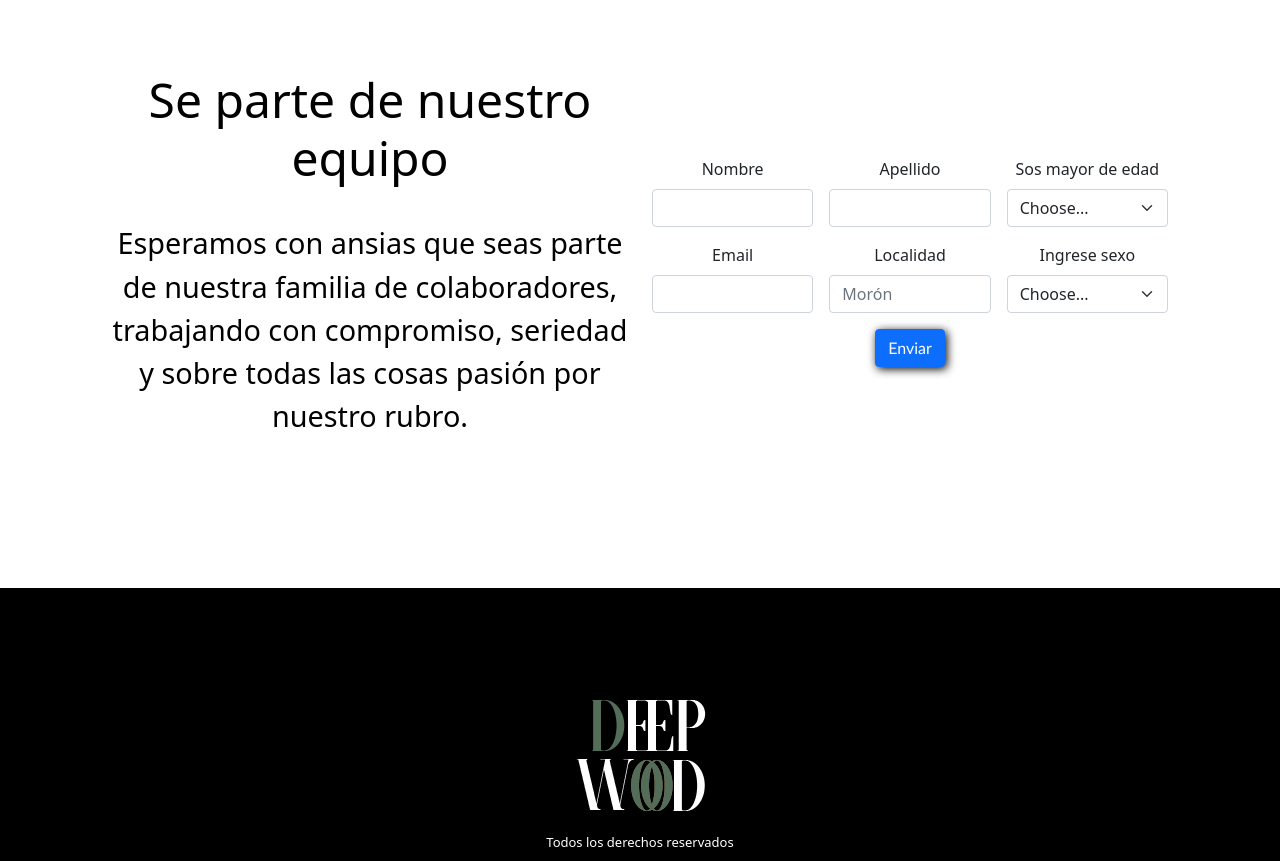
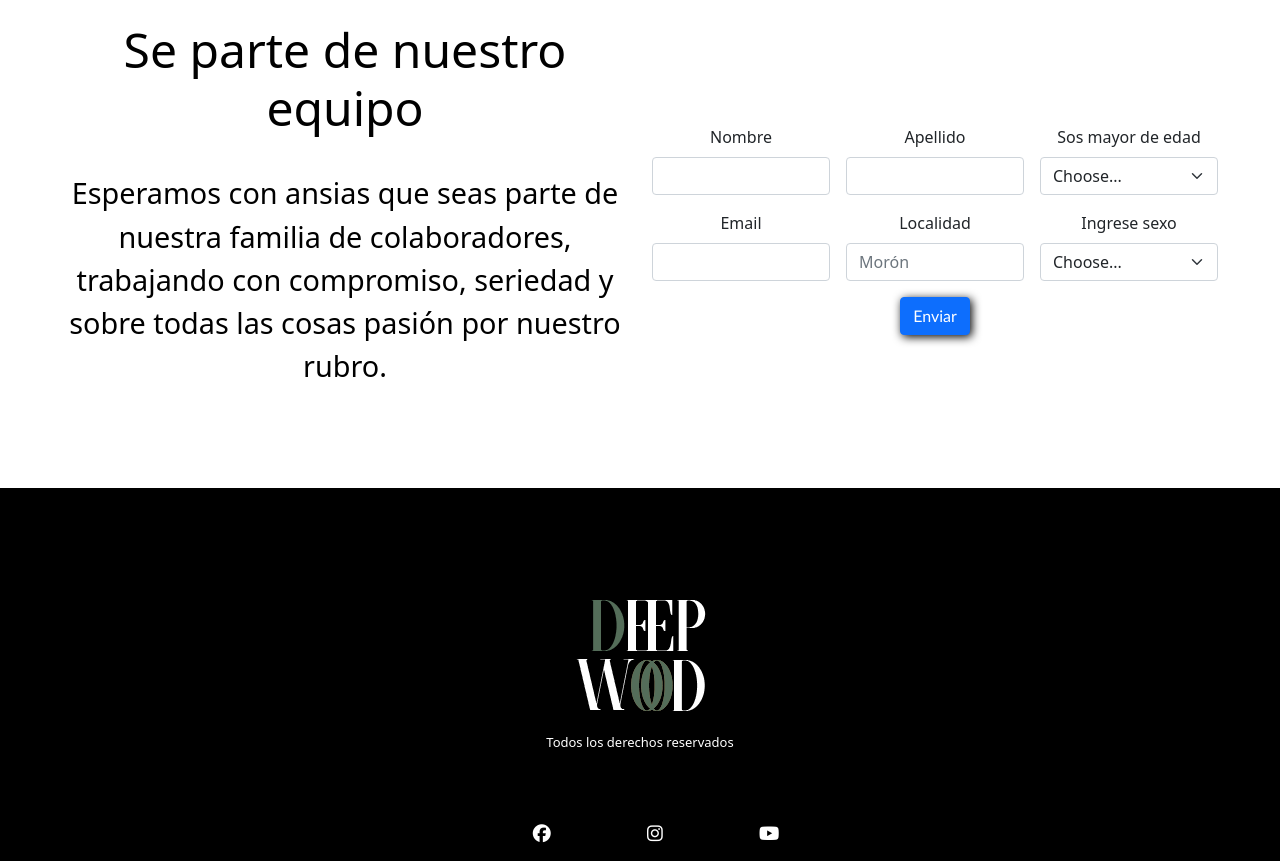
Before and after one commit to eliasyapur99/entrega-github, a plain HTML site: page secciones/quienes somos.html in a window 1280 px wide. Shown: the part 4600-5461 px from the top of the page. Drawn offline with nearby package versions, Linux system fonts and the light colour scheme.

Commit message:
entrega final 2

```diff
--- a/secciones/quienes somos.html
+++ b/secciones/quienes somos.html
@@ -140,7 +140,7 @@
       </div>
 
 
-    <div class="container">
+    <div class="container-fluid">
     <form class="row g-3">
       <div class="col-md-4">
         <label for="inputEmail4" class="form-label">Nombre</label>
--- a/style/_generales.scss
+++ b/style/_generales.scss
@@ -25,6 +25,8 @@ footer{
     padding: 100px;
 
     .logo-footer{
+        display: flex;
+        flex-direction: column;
         justify-content: center;
         align-items: center;
         h2{
@@ -267,6 +269,7 @@ button:hover{
 
 #video{
     video{
+        max-width: 100%;
         width: 100%;
     }
    padding-top: 100px;
@@ -638,12 +641,13 @@ url(../img/economiser-les-ressources.png);
 }
 
 .contratacion{
+
     display: flex;
     background-color: white;
     align-items: center;
     justify-content: center;
     flex-direction: column;
-    padding: 100px;
+    padding: 50px;
 
     @media(min-width:1023px) {
 
```
Also changed, not shown: estilos/style.css, 1 other file.
